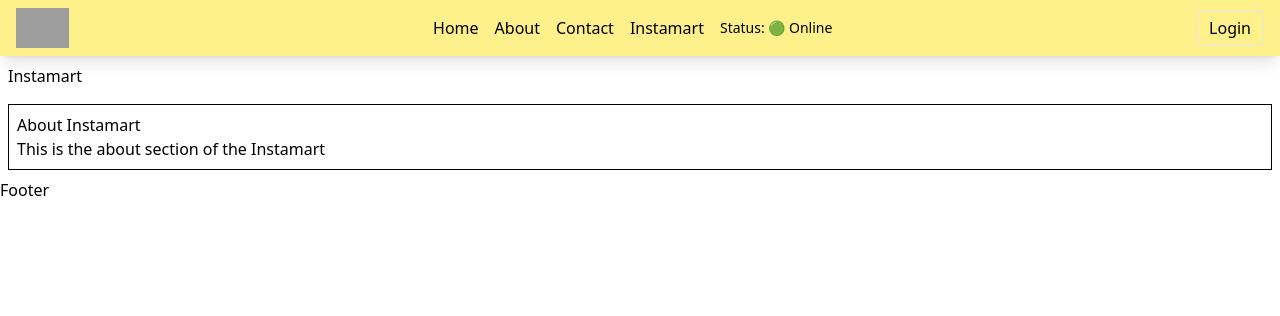
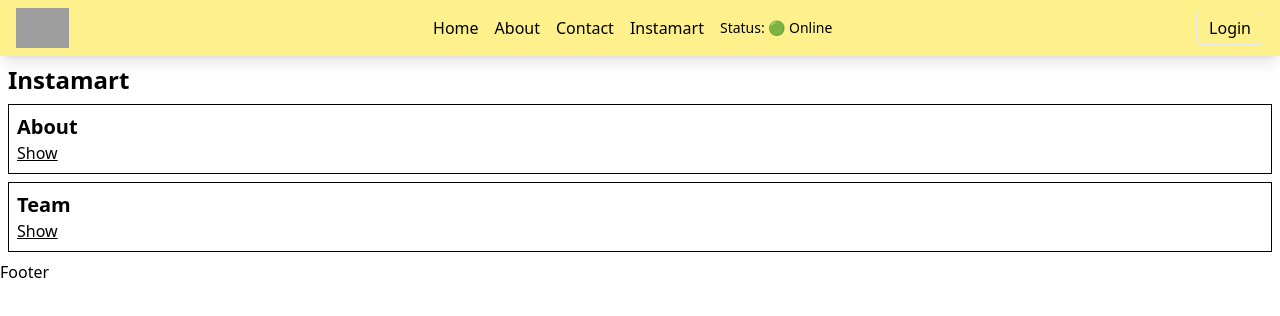
Before and after one commit to SINGHSHEKHAWAT1651786/Solarex, a React (Vite) app: page /instamart in a window 1280 px wide. Shown: the top 316 px of the page. Built offline with nearby package versions, Linux system fonts and the light colour scheme; grey boxes are pictures that could not be loaded.

Commit message:
Update and checking Props Drilling in Instamart.js Page

```diff
--- a/src/components/Instamart.js
+++ b/src/components/Instamart.js
@@ -1,21 +1,61 @@
-const Section = ({title, description }) =>{
-    return(
-        <div className="border  border-black p-2 m-2">
-        <h3>{title}</h3>
-        <p>{description}</p>
-            </div>
+import { useState } from "react";
 
+const Section = ({ title, description }) => {
+    const [isVisible, setIsVisible] = useState(false);
 
+    return (
+        <div className="border border-black p-2 m-2">
+            <h3 className="font-bold text-xl">{title}</h3>
 
+            <button
+                onClick={() => setIsVisible(!isVisible)}
+                className="cursor-pointer underline"
+            >
+                {isVisible ? "Hide" : "Show"}
+            </button>
+
+            {isVisible && <p>{description}</p>}
+        </div>
     );
 };
-const Instamart = () =>{
-return(
-    <div>
-        <h1 className="text-3l p-2">Instamart</h1>
-        <Section title ={ 'About Instamart'}
-        description = {'This is the about section of the Instamart'}/>
-    </div>
-);
+
+const Instamart = () => {
+    const [visibleSection, setVisibleSection] = useState(
+        "team"
+    );
+
+    return (
+        <div>
+            <h1 className="text-2xl font-bold m-2">Instamart</h1>
+
+            <Section
+                title={"About"}
+                description="Instamart is a fast delivery service."
+                isVisible={visibleSection === "About"}
+                setIsVisible={() =>
+                    setSectionConfig({
+                        showAbout: true,
+                        showTeam: false,
+                        //showCareers: false,
+                    })
+                }
+
+            />
+
+            <Section
+                title={"Team"}
+                description="We have a world-class delivery team."
+                isVisible={visibleSection === "Team"}
+                setIsVisible={() =>
+                    setSectionConfig({
+                        showAbout: false,
+                        showTeam: true,
+                        //showCareers: false,
+                    })
+                }
+            />
+        </div>
+    );
 };
+
 export default Instamart;
```
